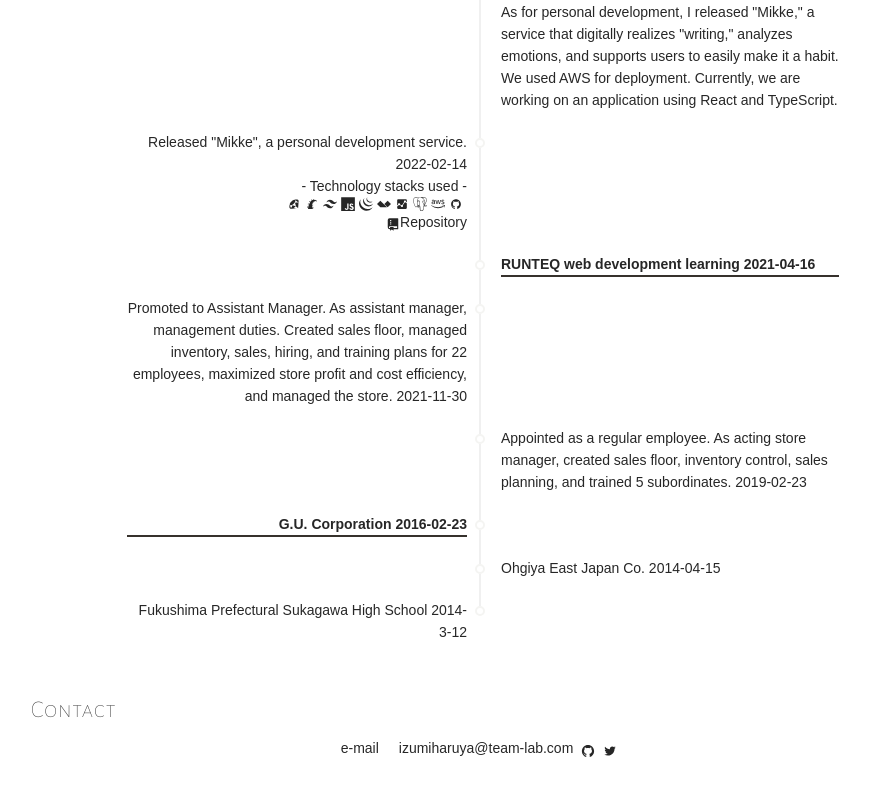
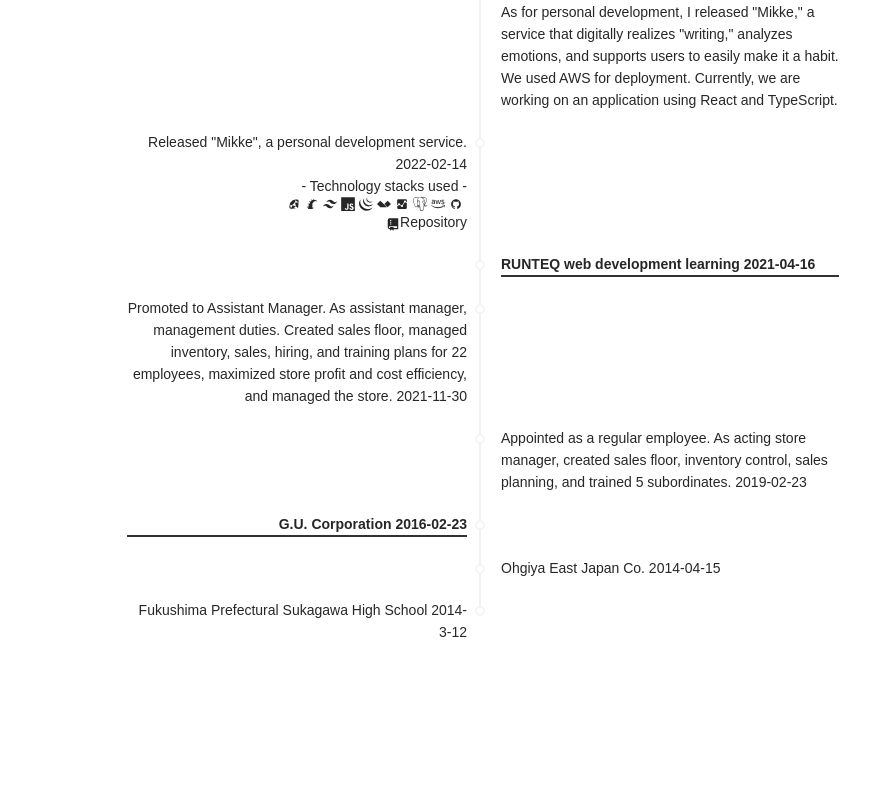
Before and after one commit to KouSei089/watashi, a React (Create React App) app: page / in a window 1280 px wide. Shown: the part 928-1724 px from the top of the page, without its empty margins (161-1031 px from the left). After the commit the page ends 1602 px from the top, so only its background shows below. Built offline with nearby package versions, Linux system fonts and the light colour scheme; a web font is replaced by a local one.

Commit message:
update:ディレクトリ構成変更

```diff
--- a/src/about/About.js
+++ b/src/about/About.js
@@ -1,14 +1,12 @@
 import React from "react";
 import Profile from './Profile';
 import History from './History';
-import Contact from './Contact';
 
 const About = () => {
   return (
     <>
       <Profile />
       <History />
-      <Contact />
     </>
   )
 }
```
